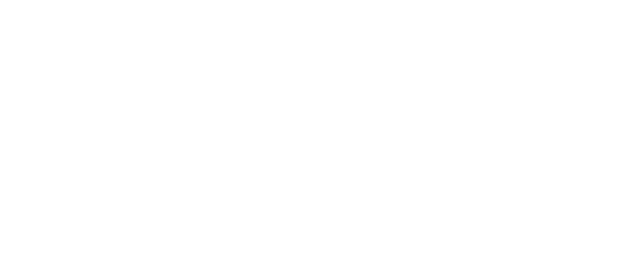
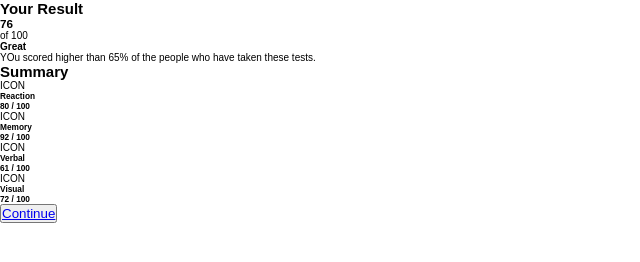
Before and after one commit to JF-D3V/Result_Summary_Component, a plain HTML site: page index.html in a window 1280 px wide. Shown: the whole page, without its empty margins (0-640 px from the left). Drawn offline with Linux system fonts and the light colour scheme.

Commit message:
RESULTS SUMMARY COMPONENT_HTML STRUCTURE COMMIT

```diff
--- a/index.html
+++ b/index.html
@@ -7,5 +7,48 @@
     <title>Results Summary Component | Frontend Mentor Challenge</title>
   </head>
 
-  <body></body>
+  <body>
+    <section class="container">
+      <div class="component">
+        <div class="main-result">
+          <h2 class="component-header">Your Result</h2>
+          <div class="result-display">
+            <h3 class="score-unit">76</h3>
+            <p class="score-total">of 100</p>
+            <h4 class="result-msg">Great</h4>
+            <p class="result-summary-body">
+              YOu scored higher than 65% of the people who have taken these
+              tests.
+            </p>
+          </div>
+        </div>
+        <div class="summary-result">
+          <h2 class="component-header">Summary</h2>
+          <div class="summary-cards">
+            <div class="reaction-result">
+              <div class="icon">ICON</div>
+              <h5 class="summary-card-title">Reaction</h5>
+              <h5 class="summary-card-score">80 / 100</h5>
+            </div>
+            <div class="memory-result">
+              <div class="icon">ICON</div>
+              <h5 class="summary-card-title">Memory</h5>
+              <h5 class="summary-card-score">92 / 100</h5>
+            </div>
+            <div class="verbal-result">
+              <div class="icon">ICON</div>
+              <h5 class="summary-card-title">Verbal</h5>
+              <h5 class="summary-card-score">61 / 100</h5>
+            </div>
+            <div class="visual-result">
+              <div class="icon">ICON</div>
+              <h5 class="summary-card-title">Visual</h5>
+              <h5 class="summary-card-score">72 / 100</h5>
+            </div>
+            <button><a href="#">Continue</a></button>
+          </div>
+        </div>
+      </div>
+    </section>
+  </body>
 </html>
```
